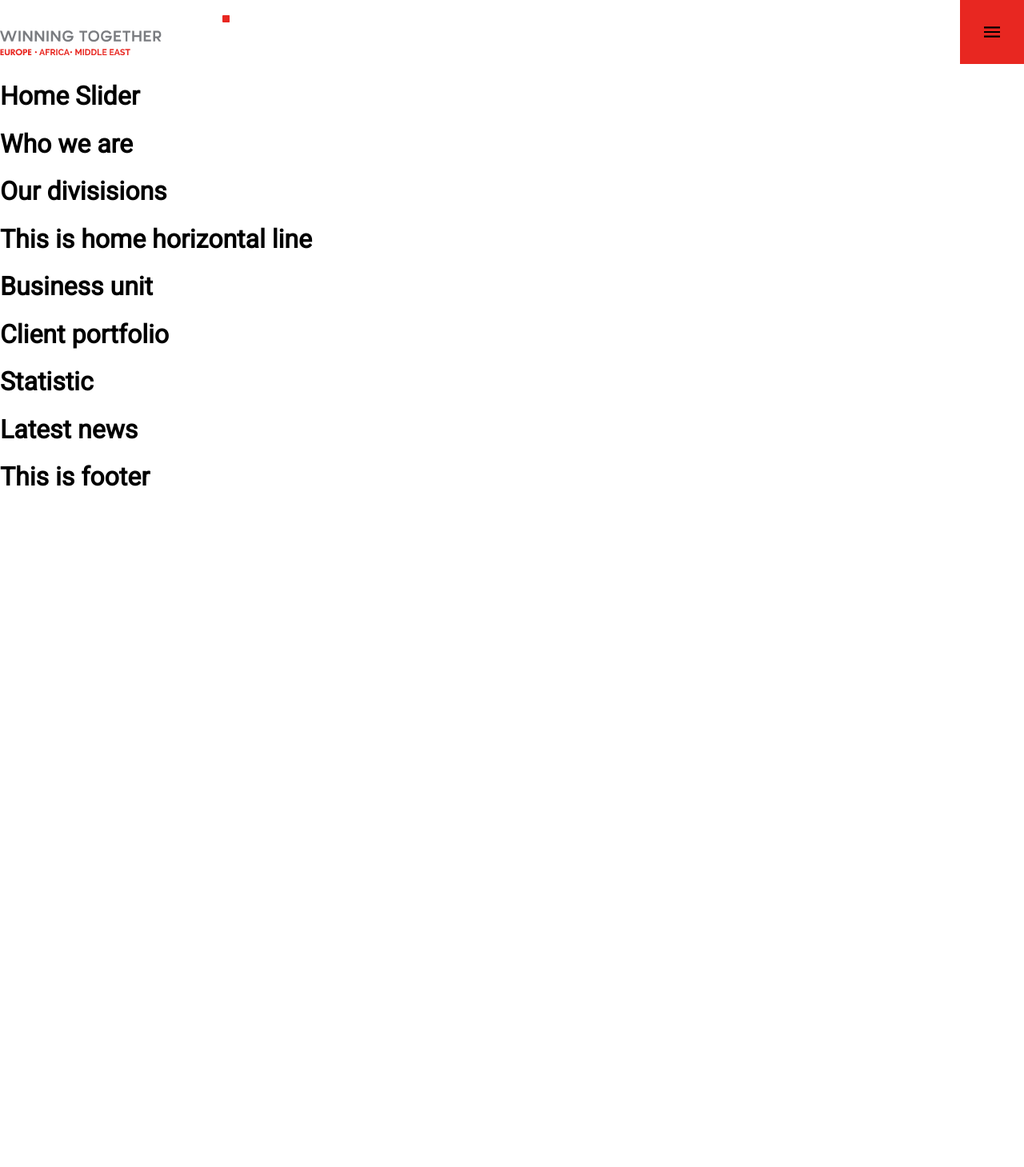
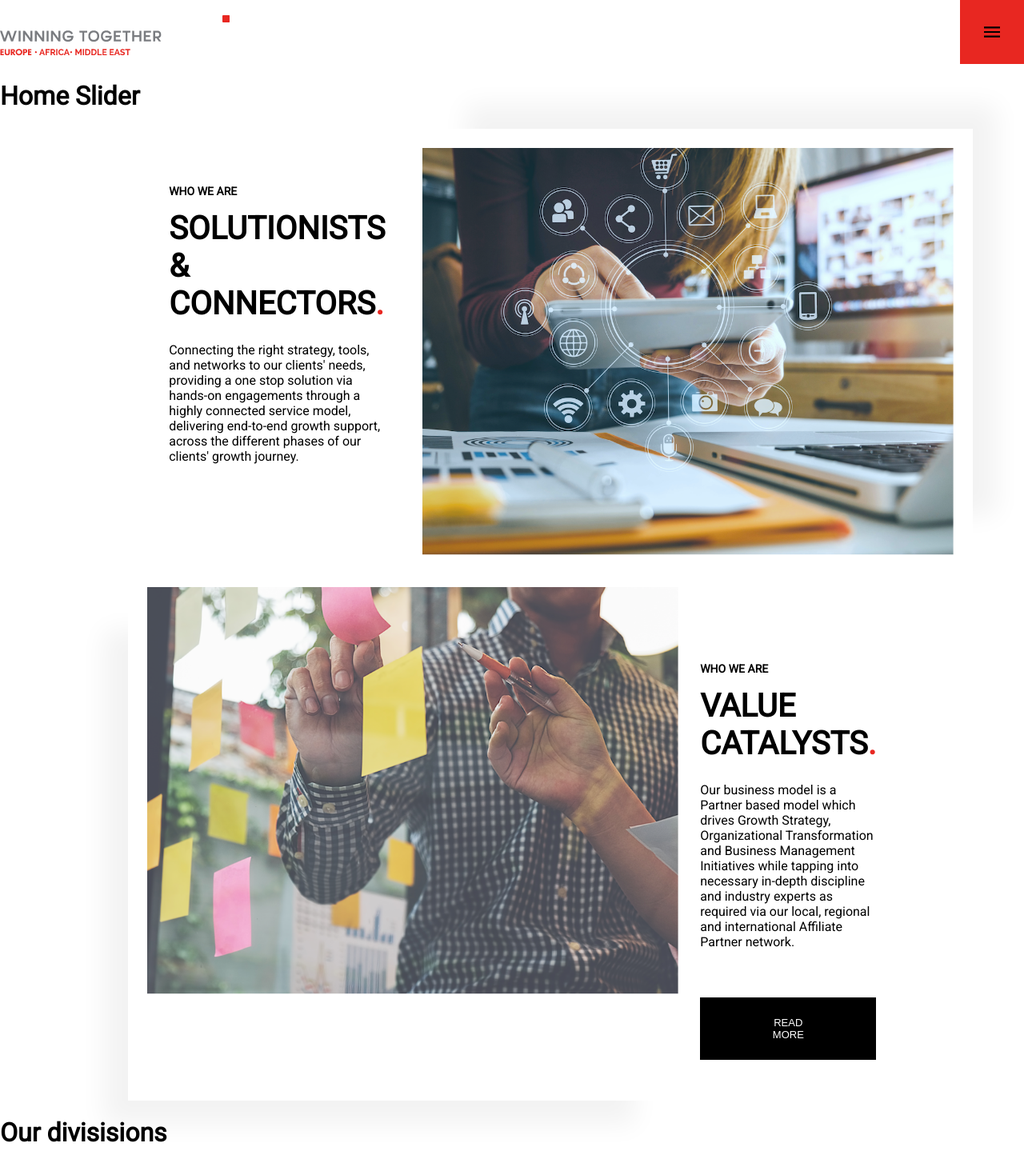
Before and after one commit to tinhuynh0992/my-spectrum, a Vue app: page / in a window 1280 px wide. Shown: the top 1459 px of the page at 80% size. Before the commit the page ends 800 px from the top, so only its background shows below. Built offline with nearby package versions, Linux system fonts and the light colour scheme.

Commit message:
Add section who we are

```diff
--- a/src/components/home/ms-home-who-we-are.vue
+++ b/src/components/home/ms-home-who-we-are.vue
@@ -1,3 +1,122 @@
 <template>
-  <h1>Who we are</h1>
+  <div class="ms-home-who-we-are">
+    <div class="ms-row">
+      <div class="ms-text">
+        <h4 class="ms-subtitle">WHO WE ARE</h4>
+        <h3 class="ms-title">SOLUTIONISTS & CONNECTORS<span class="red-dot">.</span></h3>
+        <p class="ms-description">
+          Connecting the right strategy, tools, and networks to our clients'
+          needs, providing a one stop solution via hands-on engagements through
+          a highly connected service model, delivering end-to-end growth
+          support, across the different phases of our clients' growth journey.
+        </p>
+      </div>
+      <div class="ms-image style-1">
+        <img src="/img/home/who-we-are-1.png" alt="Solutionists & Connectors" />
+      </div>
+    </div>
+
+    <div class="ms-row">
+      <div class="ms-image style-2">
+        <img src="/img/home/who-we-are-2.png" alt="Value Catalyst" />
+      </div>
+      <div class="ms-text">
+        <h4 class="ms-subtitle">WHO WE ARE</h4>
+        <h3 class="ms-title">VALUE CATALYSTS<span class="red-dot">.</span></h3>
+        <p class="ms-description">
+          Our business model is a Partner based model which drives Growth
+          Strategy, Organizational Transformation and Business Management
+          Initiatives while tapping into necessary in-depth discipline and
+          industry experts as required via our local, regional and
+          international Affiliate Partner network.
+        </p>
+
+        <div class="ms-read-more-wrapper">
+          <button class="ms-read-more">READ MORE</button>
+        </div>
+      </div>
+    </div>
+
+  </div>
 </template>
+
+<style lang="scss" scoped>
+@import '@/assets/styles/colors.scss';
+
+.ms-home-who-we-are {
+  .ms-row {
+    width: 75vw;
+    margin: 0 auto;
+    display: flex;
+    &:first-child {
+      margin-bottom: 84px;
+    }
+
+    .ms-image {
+      background-color: #fff;
+      position: relative;
+
+      &.style-1 {
+        box-shadow: 30px -30px 30px 0 rgba(0, 0, 0, 0.05);
+
+        img {
+          position: relative;
+          top: 24px;
+          right: 24px;
+        }
+      }
+
+      &.style-2 {
+        box-shadow: -30px 30px 30px 0 rgba(0, 0, 0, 0.05);
+
+        img {
+          position: relative;
+          bottom: 24px;
+          left: 24px;
+        }
+      }
+    }
+
+    .ms-text {
+      padding: 4vw 5.5vw 4vw 4vw;
+
+      .ms-subtitle {
+        font-size: 14px;
+        font-weight: bold;
+        color: #000;
+        margin-bottom: 15px;
+      }
+
+      .ms-title {
+        font-size: 40px;
+        font-weight: bold;
+        color: #000;
+        margin-top: 0;
+        margin-bottom: 25px;
+
+        .red-dot {
+          color: $red-dark;
+        }
+      }
+
+      .ms-description {
+        font-size: 16px;
+        color: #000;
+        margin-bottom: 0;
+      }
+
+      .ms-read-more-wrapper {
+        margin-top: 60px;
+
+        .ms-read-more {
+          background-color: #000;
+          color: #fff;
+          font-size: 13px;
+          padding: 24px 80px;
+          border: none;
+        }
+      }
+    }
+  }
+}
+</style>
```
Also changed, not shown: public/img/home/who-we-are-1.png (added), public/img/home/who-we-are-2.png (added).
